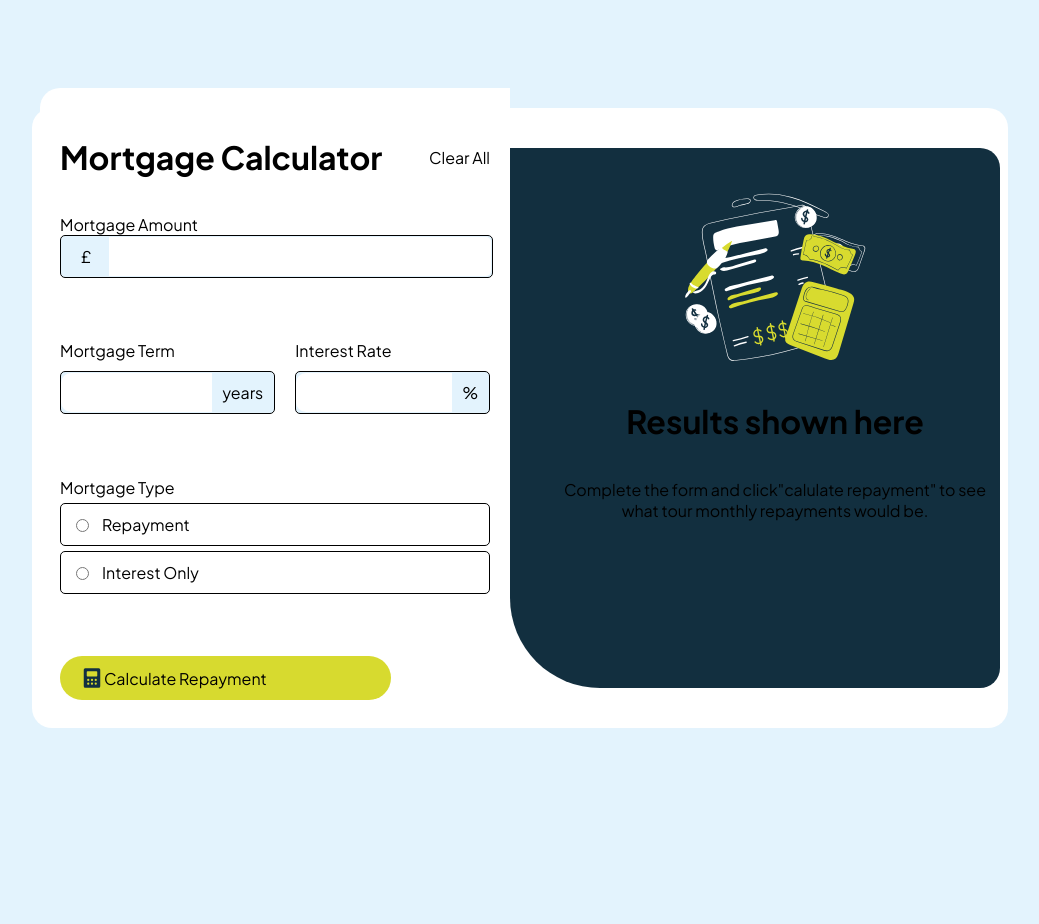
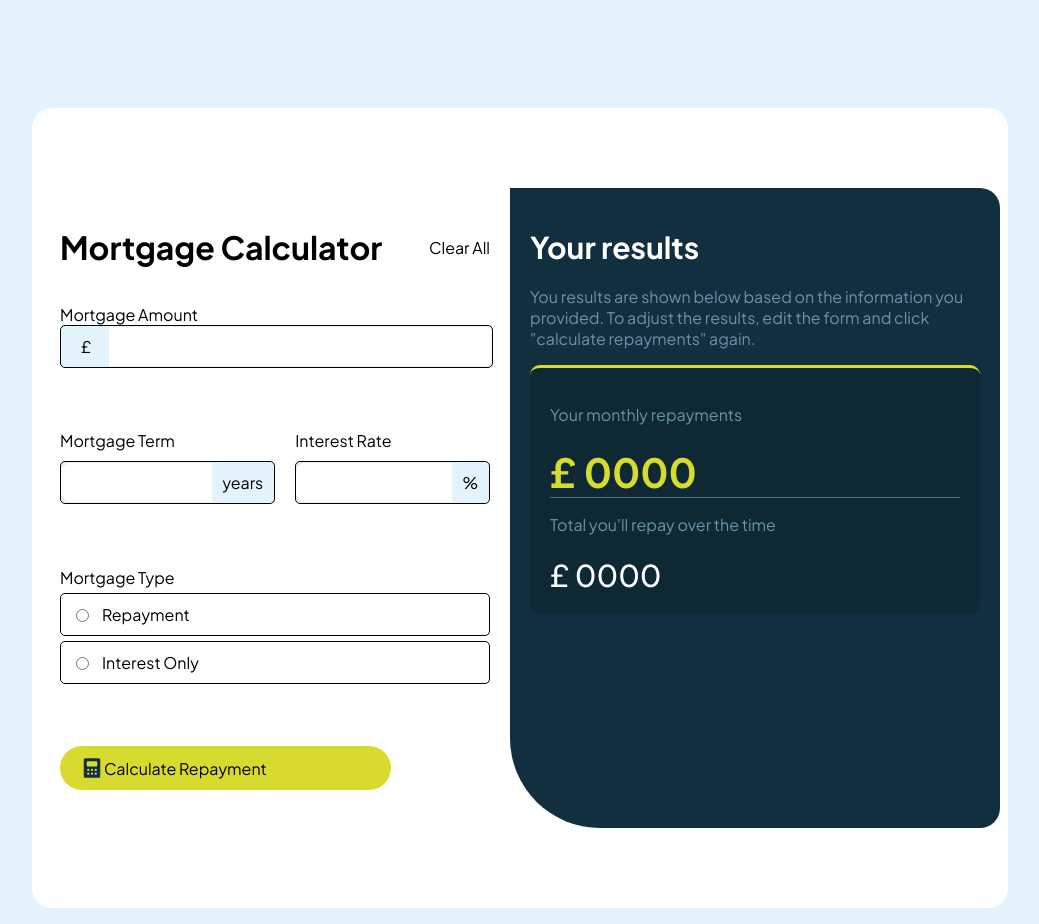
Before and after one commit to AloisKGBA/mortgage-angular, an Angular app: page / in a window 1280 px wide. Shown: the whole page, without its empty margins (128-1167 px from the left). Before the commit the page ends 800 px from the top, so only its background shows below. Built offline with nearby package versions, Linux system fonts and the light colour scheme.

Commit message:
mise à jour de la page à vide et mise en place du bloc résultas

```diff
--- a/src/app/app.component.css
+++ b/src/app/app.component.css
@@ -7,4 +7,5 @@ body{
     background-color: rgb(255, 255, 255);
     border-radius: 20px;
     width: 100%;
+    height: 800px;
 }
--- a/src/app/resultat/resultat-show/resultat-show.component.css
+++ b/src/app/resultat/resultat-show/resultat-show.component.css
@@ -0,0 +1,8 @@
+h1{
+    font-size: 30px;
+    color: white;
+}
+p {
+    font-size: 16px;
+    color: hsl(200, 26%, 54%);
+}
--- a/src/app/resultat/resultat-show/resultat-show.component.html
+++ b/src/app/resultat/resultat-show/resultat-show.component.html
@@ -0,0 +1,6 @@
+<div>
+    <h1>Your results</h1>
+    <p>You results are shown below based on the information you provided. To adjust the results, edit the form and click "calculate repayments" again.</p>
+    <app-show-calcul></app-show-calcul>
+
+</div>
--- a/src/app/resultat/resultat-show/resultat-show.component.ts
+++ b/src/app/resultat/resultat-show/resultat-show.component.ts
@@ -1,9 +1,12 @@
 import { Component } from '@angular/core';
+import { ShowCalculComponent } from './show-calcul/show-calcul.component';
 
 @Component({
   selector: 'app-resultat-show',
   standalone: true,
-  imports: [],
+  imports: [
+    ShowCalculComponent
+  ],
   templateUrl: './resultat-show.component.html',
   styleUrl: './resultat-show.component.css'
 })
--- /dev/null
+++ b/src/app/resultat/resultat-show/show-calcul/show-calcul.component.css
@@ -0,0 +1,39 @@
+
+.resultsy{
+    color: white;
+    font-size: 30px;
+    font-weight: 500;
+    margin: 0;
+}
+.resultsm{
+    color: hsl(61, 70%, 52%);
+    font-size: 40px;
+    font-weight: 700;
+    margin: 0;
+}
+.calcul {
+    display: flex;
+    background-color: hsl(200, 58%, 13%);
+    padding: 20px;
+    border-top: 3px solid hsl(61, 70%, 52%);
+    border-radius: 10px;
+    height: 25%;
+}
+div{
+    display: flex;
+    flex-direction: column;
+}
+.year {
+    display: flex;
+    flex-direction: column;
+    gap: 5px;
+}
+.month{
+    display: flex;
+    flex-direction: column;
+    gap: 5px;
+    border-bottom: 1px solid hsl(200, 24%, 40%);
+}
+.title{
+    color: hsl(200, 26%, 54%);
+}
--- /dev/null
+++ b/src/app/resultat/resultat-show/show-calcul/show-calcul.component.html
@@ -0,0 +1,10 @@
+<div class="calcul">
+    <div class="month">
+        <p class="title">Your monthly repayments</p>
+        <p class="resultsm">£ 0000</p>
+    </div>
+    <div class="year">
+        <p class="title">Total you'll repay over the time</p>
+        <p class="resultsy">£ 0000</p>
+    </div>
+</div>
--- a/src/app/resultat/resultat-text/resultat-text.component.css
+++ b/src/app/resultat/resultat-text/resultat-text.component.css
@@ -4,6 +4,7 @@ div{
     align-items: center;
     padding: 20px;
     width: 100%;
+    display: none;
 }
 p{
     text-align: center;
--- a/src/app/resultat/resultat.component.css
+++ b/src/app/resultat/resultat.component.css
@@ -3,6 +3,6 @@ body{
     padding: 20px;
     border-radius: 0px 20px 20px 90px;
     width: 450px;
-    height: 500px;
+    height: 600px;
     margin: 0;
 }
```
Also changed, not shown: src/app/resultat/resultat-show/show-calcul/show-calcul.component.ts (added, +12 -0 lines).
